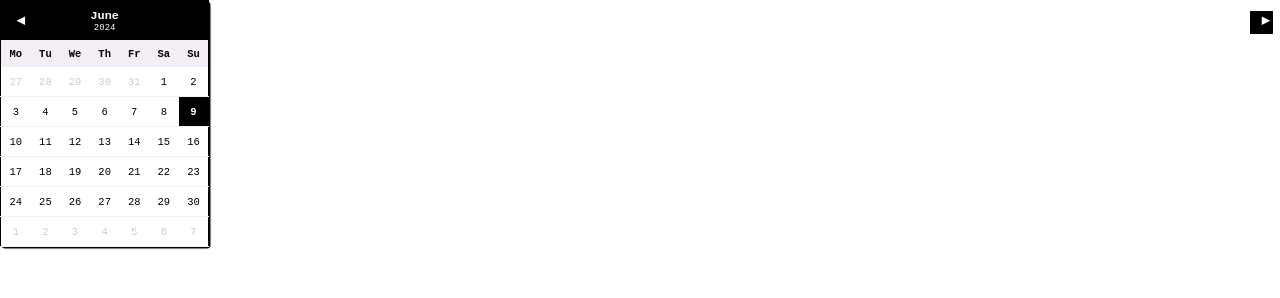
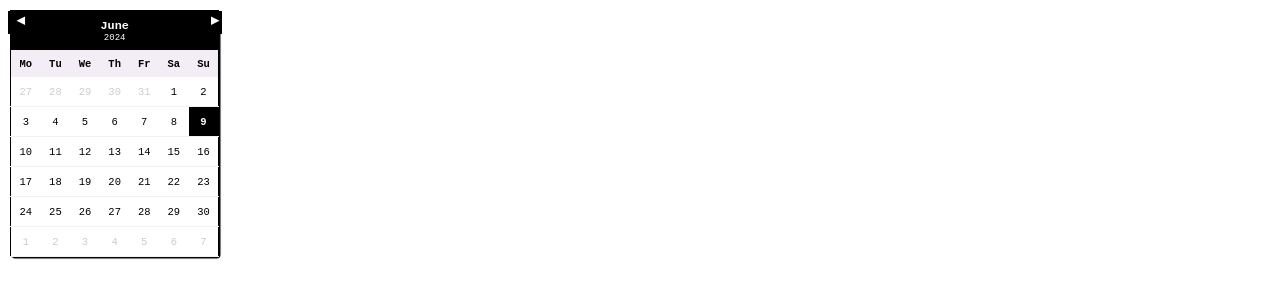
Before and after one commit to spookysmurph/purple-calendar, a plain HTML site: page index.html in a window 1280 px wide. Drawn offline with Linux system fonts and the light colour scheme.

Commit message:
Update index.html

```diff
--- a/index.html
+++ b/index.html
@@ -14,15 +14,17 @@
         }
 
         .wrapper {
-            position: absolute;
+            position: fixed; /* Fixed positioning to ensure it stays in the top-left corner */
             top: 0;
             left: 0;
             display: flex;
             align-items: flex-start; /* Align to the top */
             justify-content: flex-start; /* Align to the left */
             flex-direction: column;
-            width: 100%; /* Ensure full width */
-            height: 100%; /* Ensure full height */
+            width: auto;
+            height: auto;
+            padding: 10px; /* Optional padding to ensure it's not flush with the edges */
+            background-color: white; /* Optional background to make it stand out */
         }
 
         #calendar {
```
